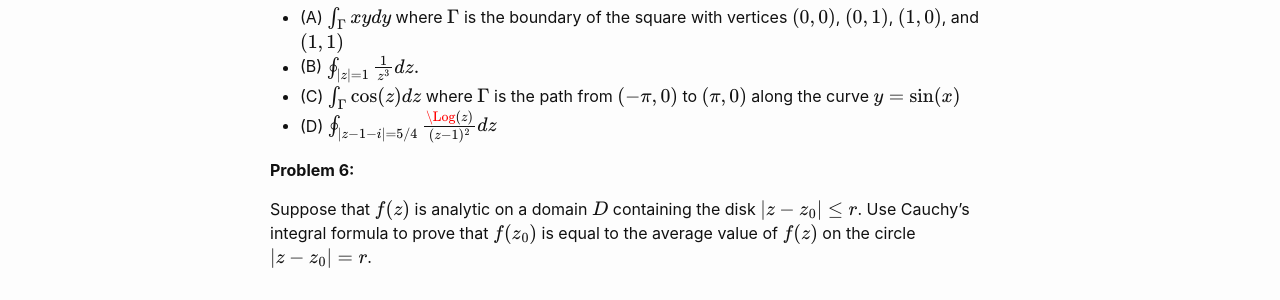
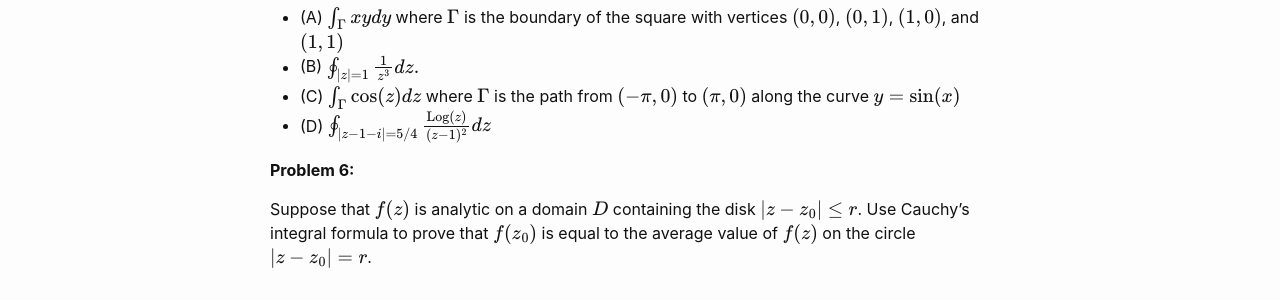
Before and after one commit to wcasper/math412fall2021, a Jekyll site: the page built from _exams/practice-exam2.md, in a window 1280 px wide. Shown: the part 1082-1382 px from the top of the page. Built offline with Jekyll 4.4.1, drawn with Linux system fonts in a browser that asks for light colours.

Commit message:
fixed typos

```diff
--- a/_exams/practice-exam2.md
+++ b/_exams/practice-exam2.md
@@ -41,7 +41,7 @@ Calculate the following values and carefully justify your work.  If you use any
 * (A) $$\int_{\Gamma} xydy$$ where $$\Gamma$$ is the boundary of the square with vertices $$(0,0)$$, $$(0,1)$$, $$(1,0)$$, and $$(1,1)$$
 * (B) $$\oint_{\lvert z\rvert =1} \frac{1}{z^3}dz.$$
 * (C) $$\int_{\Gamma} \cos(z)dz$$ where $$\Gamma$$ is the path from $$(-\pi,0)$$ to $$(\pi,0)$$ along the curve $$y=\sin(x)$$
-* (D) $$\oint_{\lvert z-1-i\rvert = 5/4} \frac{\Log(z)}{(z-1)^2}dz$$
+* (D) $$\oint_{\lvert z-1-i\rvert = 5/4} \frac{\text{Log}(z)}{(z-1)^2}dz$$
 
 **Problem 6:**
 
```
